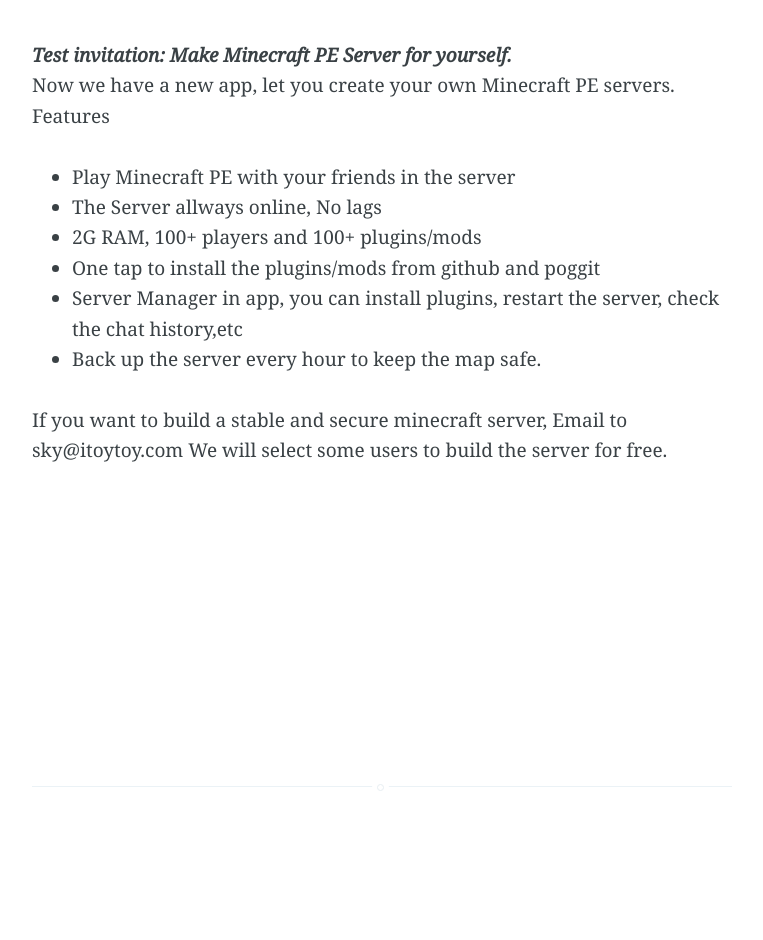
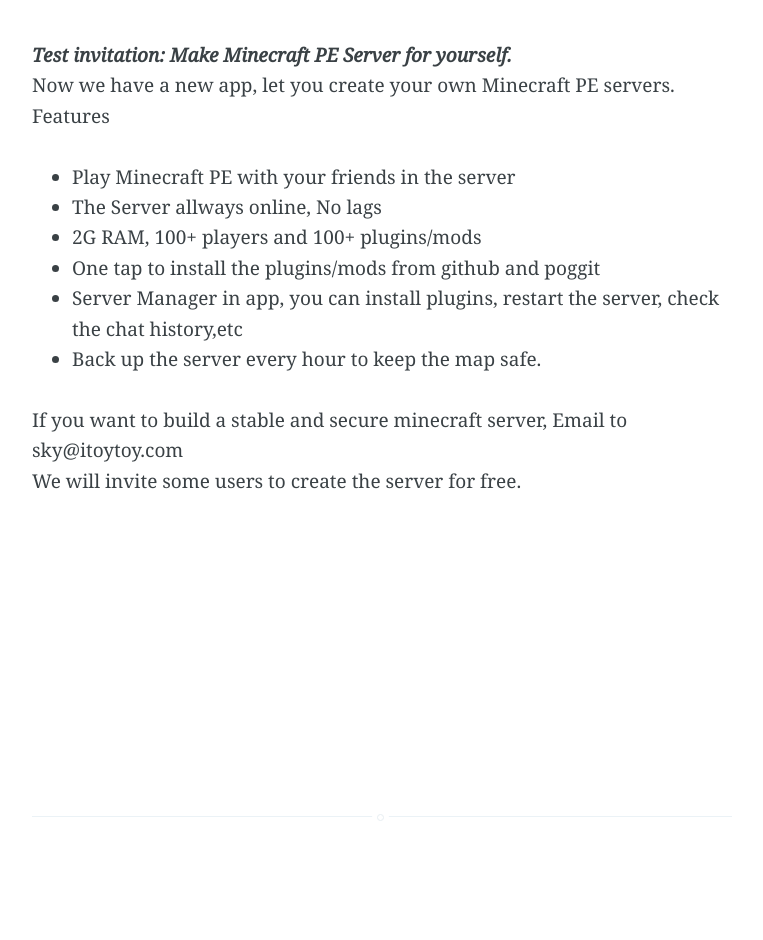
Before and after one commit to Minecraft-PE-Servers/Minecraft-PE-Servers.github.io, a Jekyll site: the page built from _posts/2016-06-10-mineserver-feedback.md, in a window 1280 px wide. Shown: the whole page, without its empty margins (258-1021 px from the left). Built offline with Jekyll 4.4.1, drawn with Linux system fonts in a browser that asks for light colours.

Commit message:
Update 2016-06-10-mineserver-feedback.md

```diff
--- a/_posts/2016-06-10-mineserver-feedback.md
+++ b/_posts/2016-06-10-mineserver-feedback.md
@@ -17,4 +17,4 @@
 - Back up the server every hour to keep the map safe.
 
 If you want to build a stable and secure minecraft server, Email to sky@itoytoy.com
-We will select some users to build the server for free.
+We will invite some users to create the server for free.
```
